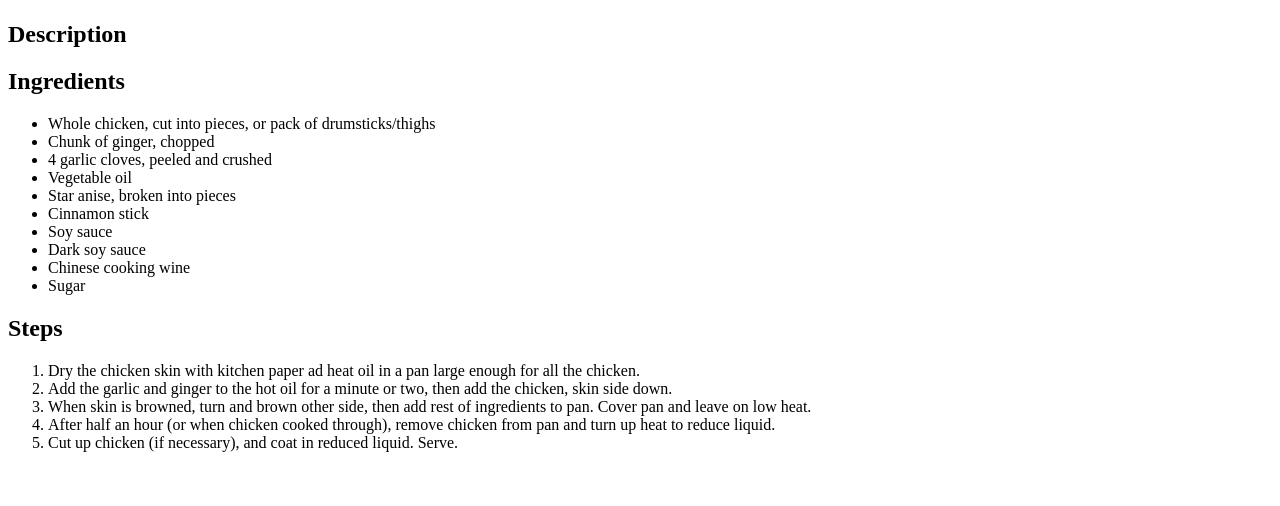
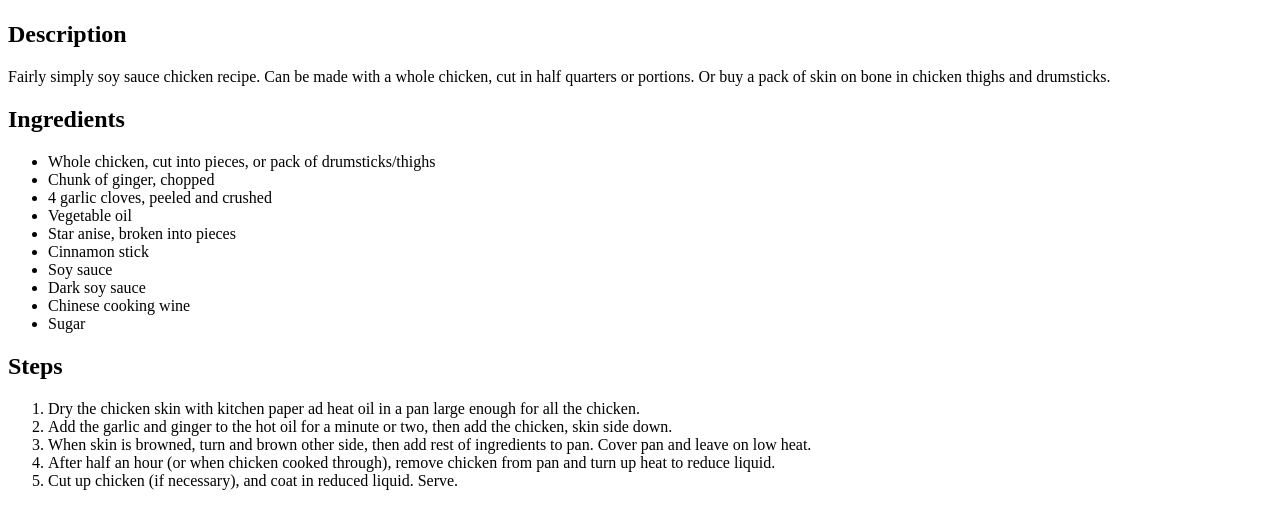
Before and after one commit to alexio42/odin-recipes, a plain HTML site: page recipes/soy-sauce-chicken.html in a window 1280 px wide. Shown: the part 441-947 px from the top of the page. Before the commit the page ends 909 px from the top, so only its background shows below. Drawn offline with Linux system fonts and the light colour scheme.

Commit message:
Add description to first two recipes

```diff
--- a/recipes/soy-sauce-chicken.html
+++ b/recipes/soy-sauce-chicken.html
@@ -12,7 +12,9 @@
     <img width="417" height="417" src="https://www.allrecipes.com/thmb/Uj0haZQ365_90hwChamKOHVme8M=/1500x0/filters:no_upscale():max_bytes(150000):strip_icc()/3545375-00269aa359e349c1a10137ab15243ca0.jpg"
          alt="Soy sauce chicken thigh on white rice">
     <h2>Description</h2>
-    <p></p>
+    <p>Fairly simply soy sauce chicken recipe. Can be made with a whole chicken, cut in half quarters or portions.
+      Or buy a pack of skin on bone in chicken thighs and drumsticks.
+    </p>
     <h2>Ingredients</h2>
       <ul>
         <li>Whole chicken, cut into pieces, or pack of drumsticks/thighs</li>
```
Also changed, not shown: recipes/chili-beef.html (+2 -1 lines).
